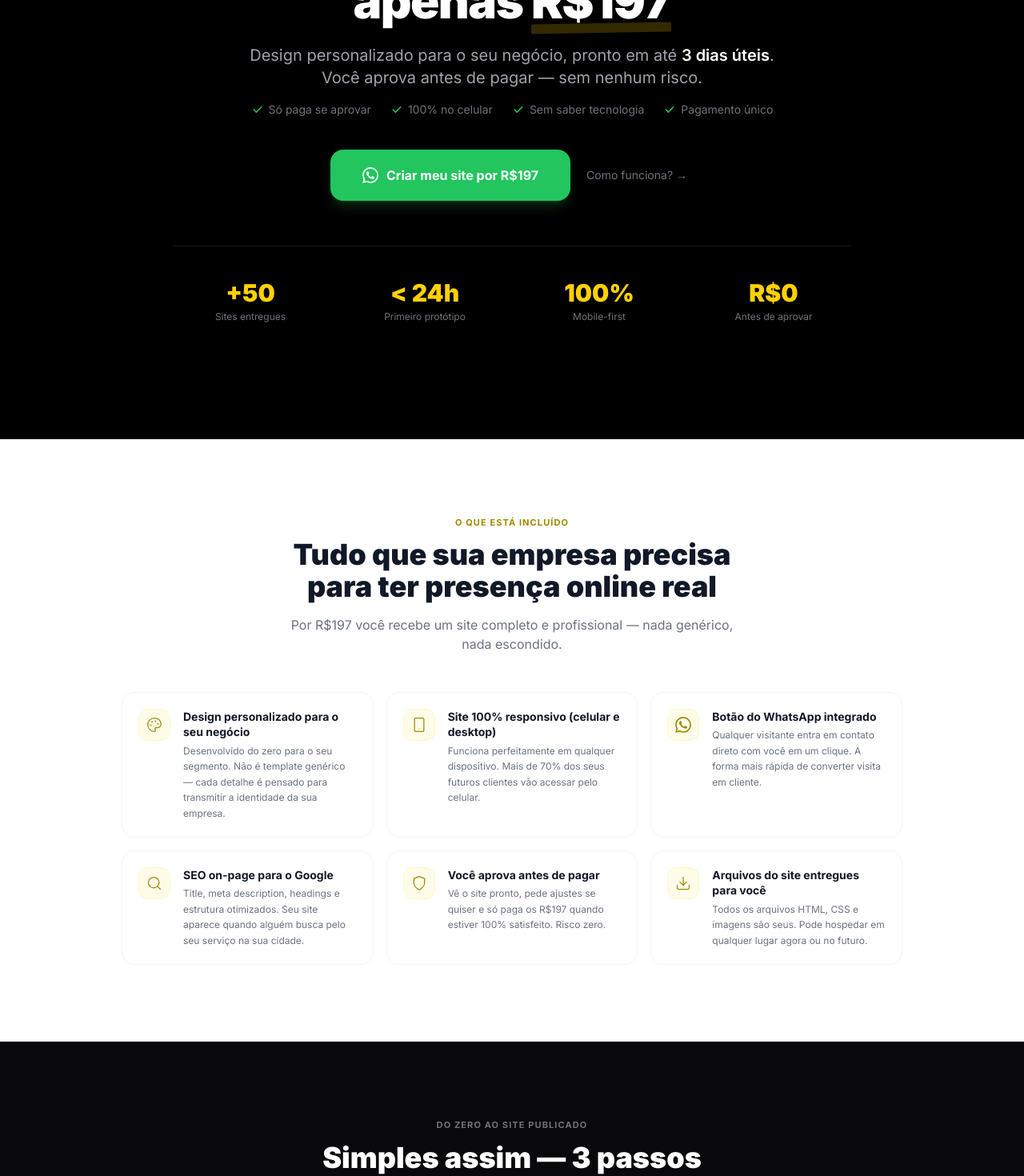
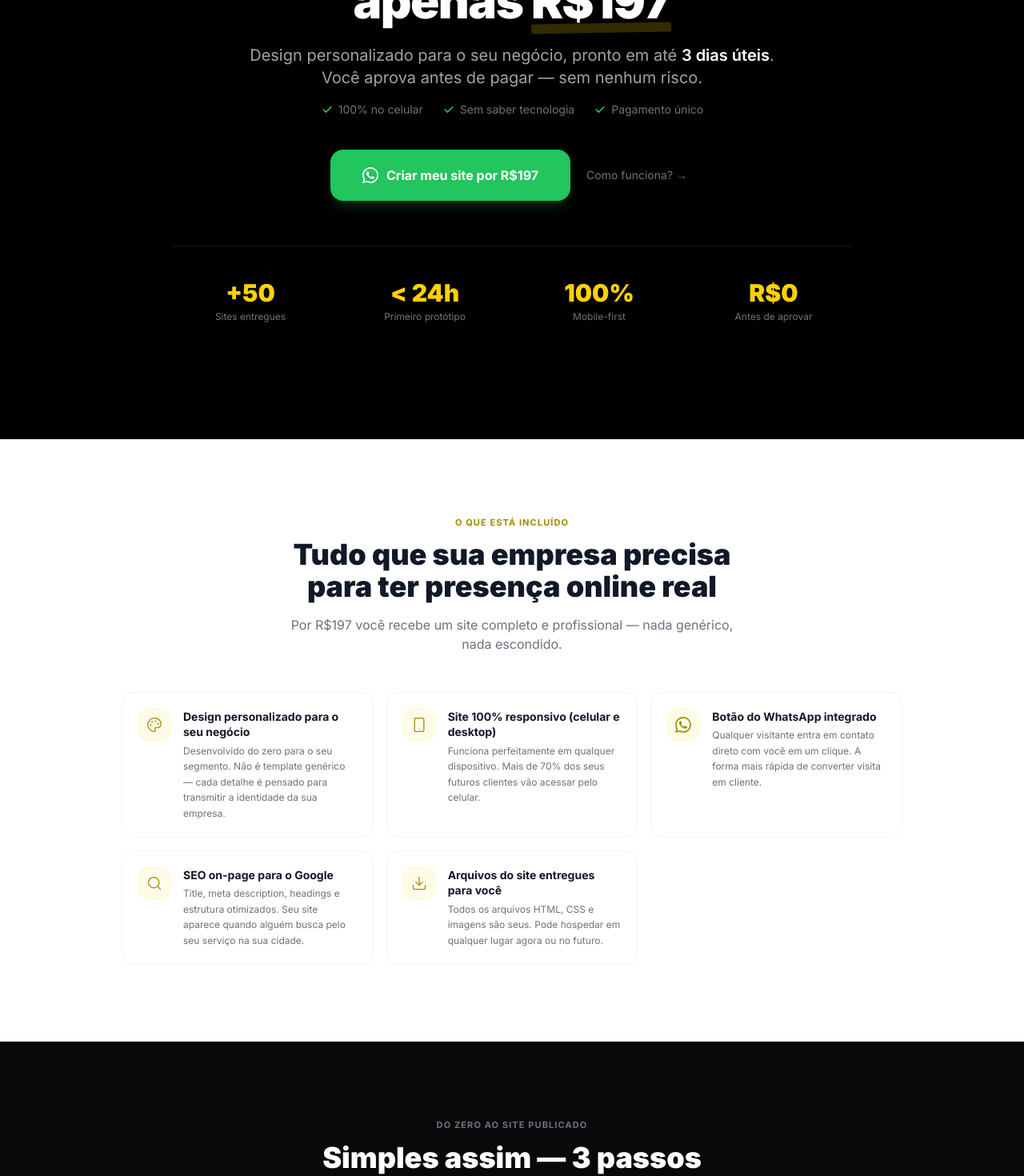
Before and after one commit to alisonfulldev/topsitesbr, a Next.js app: page / in a window 1280 px wide. Shown: the part 420-1890 px from the top of the page at 80% size. Built offline with nearby package versions, Linux system fonts and the light colour scheme; no server answers.

Commit message:
feat: remove 'só paga se aprovar' and 'você aprova antes de pagar' from landing page
Co-Authored-By: Claude Sonnet 4.6 <noreply@anthropic.com>

```diff
--- a/app/page.tsx
+++ b/app/page.tsx
@@ -213,7 +213,6 @@ const INCLUDES = [
   { Icon: IconPhone, title: 'Site 100% responsivo (celular e desktop)', desc: 'Funciona perfeitamente em qualquer dispositivo. Mais de 70% dos seus futuros clientes vão acessar pelo celular.' },
   { Icon: WAIcon, title: 'Botão do WhatsApp integrado', desc: 'Qualquer visitante entra em contato direto com você em um clique. A forma mais rápida de converter visita em cliente.' },
   { Icon: IconSearch, title: 'SEO on-page para o Google', desc: 'Title, meta description, headings e estrutura otimizados. Seu site aparece quando alguém busca pelo seu serviço na sua cidade.' },
-  { Icon: IconShield, title: 'Você aprova antes de pagar', desc: 'Vê o site pronto, pede ajustes se quiser e só paga os R$197 quando estiver 100% satisfeito. Risco zero.' },
   { Icon: IconDownload, title: 'Arquivos do site entregues para você', desc: 'Todos os arquivos HTML, CSS e imagens são seus. Pode hospedar em qualquer lugar agora ou no futuro.' },
 ]
 
@@ -266,7 +265,6 @@ const COMPARISON = [
   { label: 'Design',          us: 'Personalizado',     freelancer: 'Personalizado',       agency: 'Personalizado',       wix: 'Template' },
   { label: 'Mobile-ready',    us: 'Sim',               freelancer: 'Depende',             agency: 'Sim',                 wix: 'Sim' },
   { label: 'SEO básico',      us: 'Incluído',          freelancer: 'Cobrado à parte',     agency: 'Cobrado à parte',     wix: 'Limitado' },
-  { label: 'Você aprova antes de pagar', us: 'Sim',   freelancer: 'Raro',                agency: 'Raro',                wix: '—' },
   { label: 'Suporte',         us: 'Via WhatsApp',      freelancer: 'Eventual',            agency: 'Pago',                wix: 'Ticket / fórum' },
 ]
 
@@ -420,7 +418,6 @@ export default function LandingPage() {
               aria-label="Diferenciais"
             >
               {[
-                'Só paga se aprovar',
                 '100% no celular',
                 'Sem saber tecnologia',
                 'Pagamento único',
```
